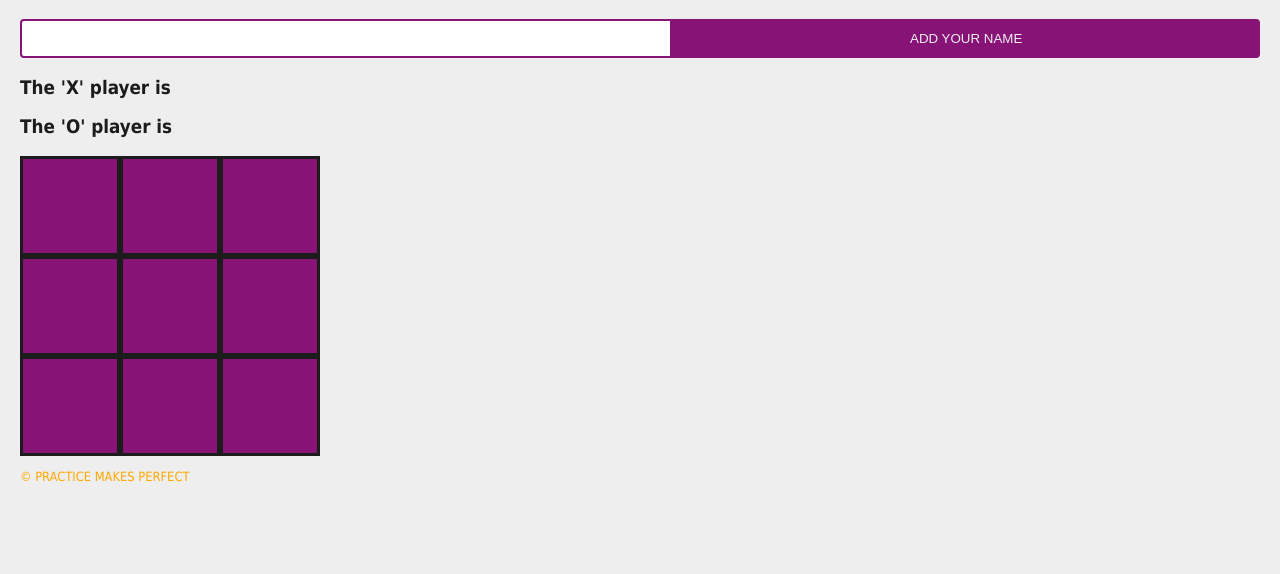
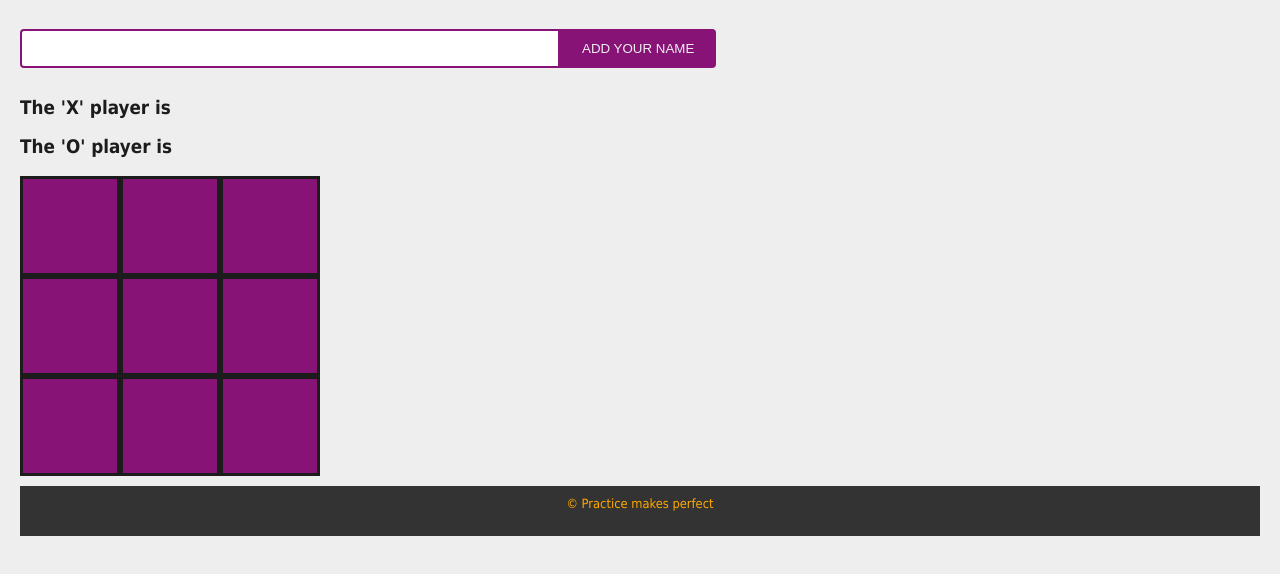
Before and after one commit to Sestri4kina/tictactoe-react-project, a React app: page / in a window 1280 px wide. Shown: the part 62-636 px from the top of the page. Built offline with nearby package versions, Linux system fonts and the light colour scheme.

Commit message:
Add some minor changes to the style

```diff
--- a/src/app/css/add-player-name.css
+++ b/src/app/css/add-player-name.css
@@ -1,25 +1,32 @@
 #name-wrapper{
-    display: -webkit-flex;
+    /*display: -webkit-flex;
     display: flex;
+    */
+    display: block;
 }
 
 #name-wrapper input[type="text"]{
-    -webkit-flex-basis: auto;
+    /*-webkit-flex-basis: auto;
     flex-basis: auto;
     -webkit-flex-grow: 1;
     flex-grow: 1;
-    padding: 10px;
+    */
+    width: 40%;
+    padding: 10px 20px;
+    margin: 10px 0;
     border: 2px solid #871377;
     border-radius: 4px 0 0 4px;
     color: #777;
 }
 
 #name-wrapper input[type="submit"]{
-    -webkit-flex-basis: auto;
+    /*-webkit-flex-basis: auto;
     flex-basis: auto;
     -webkit-flex-grow: 1;
     flex-grow: 1;
-    padding: 10px;
+    */
+    padding: 10px 20px;
+    margin: 10px 0;
     background: #871377;
     border-radius: 0 4px 4px 0;
     border: 2px solid #871377;
--- a/src/app/css/index.css
+++ b/src/app/css/index.css
@@ -31,7 +31,6 @@ body{
     display: flex;
     height: 300px;
     width: 300px;
-    border-radius: 4px;
     -webkit-flex-direction: row;
     -webkit-flex-wrap: wrap;
     flex-direction: row;
@@ -60,7 +59,11 @@ body{
 }
 
 p {
+    height: 30px;
+    margin: 10px auto 0;
+    padding: 10px;
     font-size: .8em;
     color: #ffa800;
-    text-transform: uppercase;
+    text-align: center;
+    background-color: #333;
 }
```
